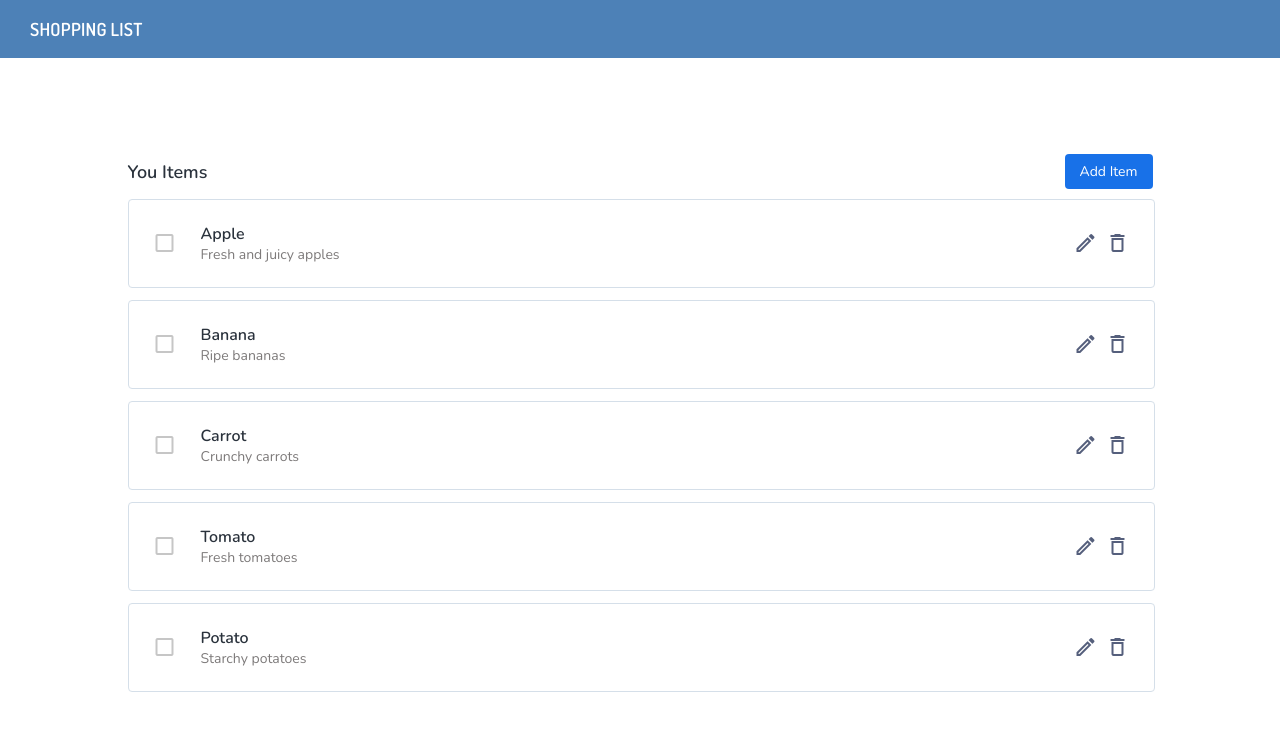
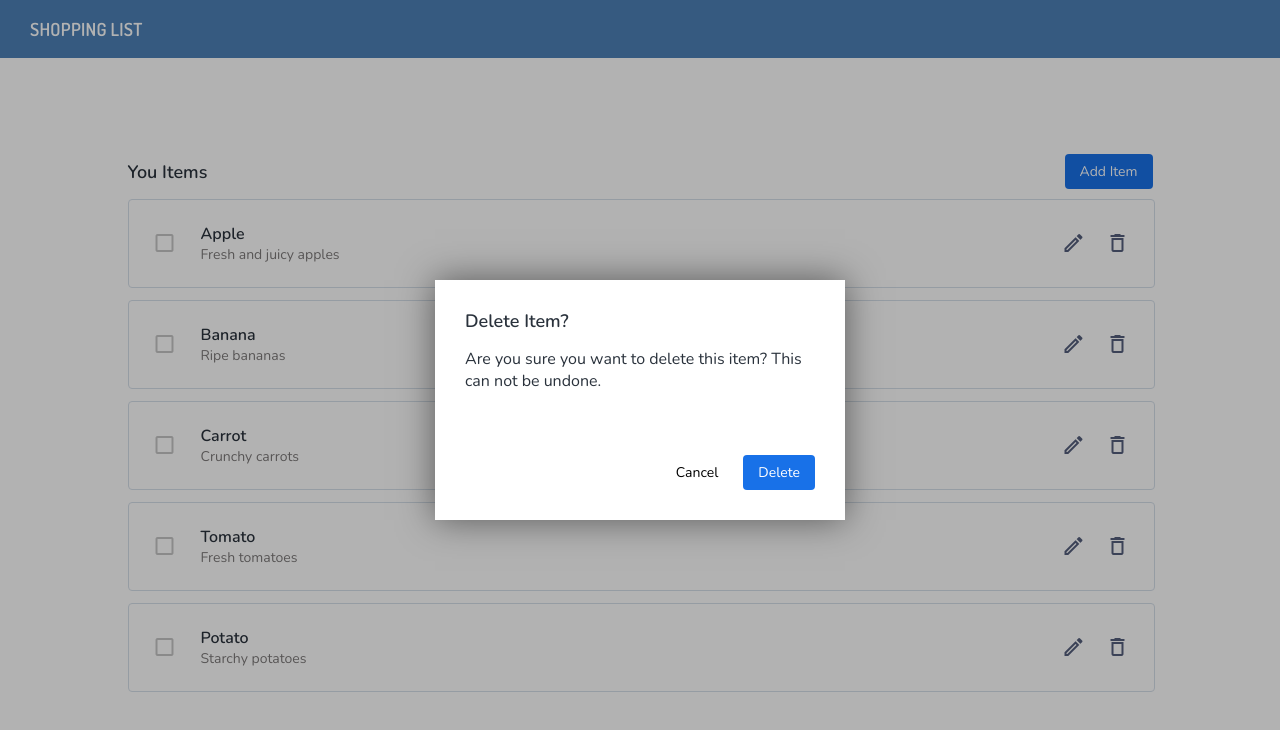
Before and after one commit to mikematos84/veritone-assessment, a React (Vite) app: page / in a window 1280 px wide. Shown: the top 730 px of the page. Built offline with nearby package versions, Linux system fonts and the light colour scheme.

Commit message:
feat: added DialogBox

```diff
--- a/src/components/Button/Button.module.scss
+++ b/src/components/Button/Button.module.scss
@@ -1,7 +1,6 @@
 .button {
   border: 0px;
-  background-color: var(--button-background-secondary);
-  color: var(--button-foreground-secondary);
+  background-color: transparent;
   font-family: var(--font-family-primary);
   font-size: var(--font-size-sm);
   padding: 8px 15px;
@@ -12,4 +11,9 @@
     background-color: var(--button-background-primary);
     color: var(--button-foreground-primary);
   }
+
+  &--secondary {
+    background-color: var(--button-background-secondary);
+    color: var(--button-foreground-secondary);
+  }
 }
--- a/src/components/Button/index.tsx
+++ b/src/components/Button/index.tsx
@@ -5,6 +5,7 @@ import styles from "./Button.module.scss";
 interface ButtonProps {
   title?: string;
   primary?: boolean;
+  variant?: "primary" | "secondary";
   onClick?: () => void;
 }
 
--- /dev/null
+++ b/src/components/DialogBox/DIalogBox.module.scss
@@ -0,0 +1,32 @@
+.container {
+  width: 410px;
+  height: 240px;
+  display: flex;
+  flex-direction: column;
+  background-color: var(--color-white);
+  position: absolute;
+  top: 50%;
+  left: 50%;
+  transform: translate(-50%, -50%);
+  box-sizing: border-box;
+  box-shadow: 0px 0px 34px 0px var(--shadow-prompt);
+  padding: 30px;
+}
+
+.title {
+  font-family: var(--font-family-primary);
+  font-size: var(--font-size-lg);
+  font-weight: var(--font-weight-bold);
+  line-height: var(--line-height-lg);
+  letter-spacing: var(--letter-spacing-sm);
+  color: var(--text-color-primary);
+  margin: 0px;
+  padding: 0px;
+}
+
+.actions {
+  display: flex;
+  justify-content: flex-end;
+  margin-top: auto;
+  gap: 10px;
+}
--- /dev/null
+++ b/src/components/DialogBox/index.tsx
@@ -0,0 +1,53 @@
+import { useDispatch } from "react-redux";
+import Button from "../Button";
+import {
+  removeItem,
+  type ShoppingItem,
+} from "../../features/shoppingList/ShoppingListSlice";
+
+import styles from "./DialogBox.module.scss";
+
+export interface DialogBoxProps {
+  item?: ShoppingItem;
+  isOpen?: boolean;
+  setIsOpen?: (isOpen: boolean) => void;
+}
+
+export default function DialogBox({
+  item,
+  isOpen = false,
+  setIsOpen,
+}: DialogBoxProps) {
+  const dispatch = useDispatch();
+
+  const handleCancel = () => {
+    if (setIsOpen) {
+      setIsOpen(false);
+    }
+  };
+
+  const handleDelete = () => {
+    if (item) {
+      dispatch(removeItem(item));
+    }
+    if (setIsOpen) {
+      setIsOpen(false);
+    }
+  };
+  if (!isOpen) return null;
+
+  return (
+    <div className={styles.container}>
+      <h1 className={styles.title}>Delete Item?</h1>
+      <p>Are you sure you want to delete this item? This can not be undone.</p>
+      <div className={styles.actions}>
+        <Button onClick={handleCancel} title="Cancel">
+          Cancel
+        </Button>
+        <Button onClick={handleDelete} title="Delete" primary>
+          Delete
+        </Button>
+      </div>
+    </div>
+  );
+}
--- a/src/components/ShoppingListItem/ShoppingListItem.module.scss
+++ b/src/components/ShoppingListItem/ShoppingListItem.module.scss
@@ -55,7 +55,7 @@
 
 .actions {
   display: flex;
-  gap: 8px;
+  gap: 20px;
   align-items: center;
   justify-content: center;
   margin: 0px var(--spacing-xl);
--- a/src/pages/Home.tsx
+++ b/src/pages/Home.tsx
@@ -10,13 +10,14 @@ import {
 import { useDispatch, useSelector } from "react-redux";
 import Overlay from "../components/Overlay";
 import EditItemModal from "../components/EditItemModal";
+import DialogBox from "../components/DialogBox";
 
 export default function Home() {
   const items = useSelector((state: any) => state.shoppingList.items);
 
   const [isAddModalOpen, setIsAddModalOpen] = useState(false);
-
   const [isEditModalOpen, setIsEditModalOpen] = useState(false);
+  const [isDeleteModalOpen, setIsDeleteModalOpen] = useState(true);
 
   const [item, setItem] = useState<ShoppingItem | undefined>(undefined);
 
@@ -29,21 +30,26 @@ export default function Home() {
         items={items}
         addItemModal={setIsAddModalOpen}
         onDeleteItem={(item) => {
-          dispatch(removeItem(item));
-          console.info("delete", item);
+          setItem(item);
+          setIsDeleteModalOpen(true);
         }}
         onEditItem={(item) => {
           setItem(item);
           setIsEditModalOpen(true);
         }}
       />
-      {(isAddModalOpen || isEditModalOpen) && <Overlay />}
+      {(isAddModalOpen || isEditModalOpen || isDeleteModalOpen) && <Overlay />}
       <AddItemModal isOpen={isAddModalOpen} setIsOpen={setIsAddModalOpen} />
       <EditItemModal
         item={item}
         isOpen={isEditModalOpen}
         setIsOpen={setIsEditModalOpen}
       />
+      <DialogBox
+        item={item}
+        isOpen={isDeleteModalOpen}
+        setIsOpen={setIsDeleteModalOpen}
+      />
     </>
   );
 }
--- a/src/styles/_variables.scss
+++ b/src/styles/_variables.scss
@@ -23,6 +23,7 @@
   // Shadows
   --shadow-modal: #00000040;
   --shadow-select: #00000033;
+  --shadow-prompt: #00000080;
 
   // Buttons
   --button-background-primary: var(--color-blue100);
```
